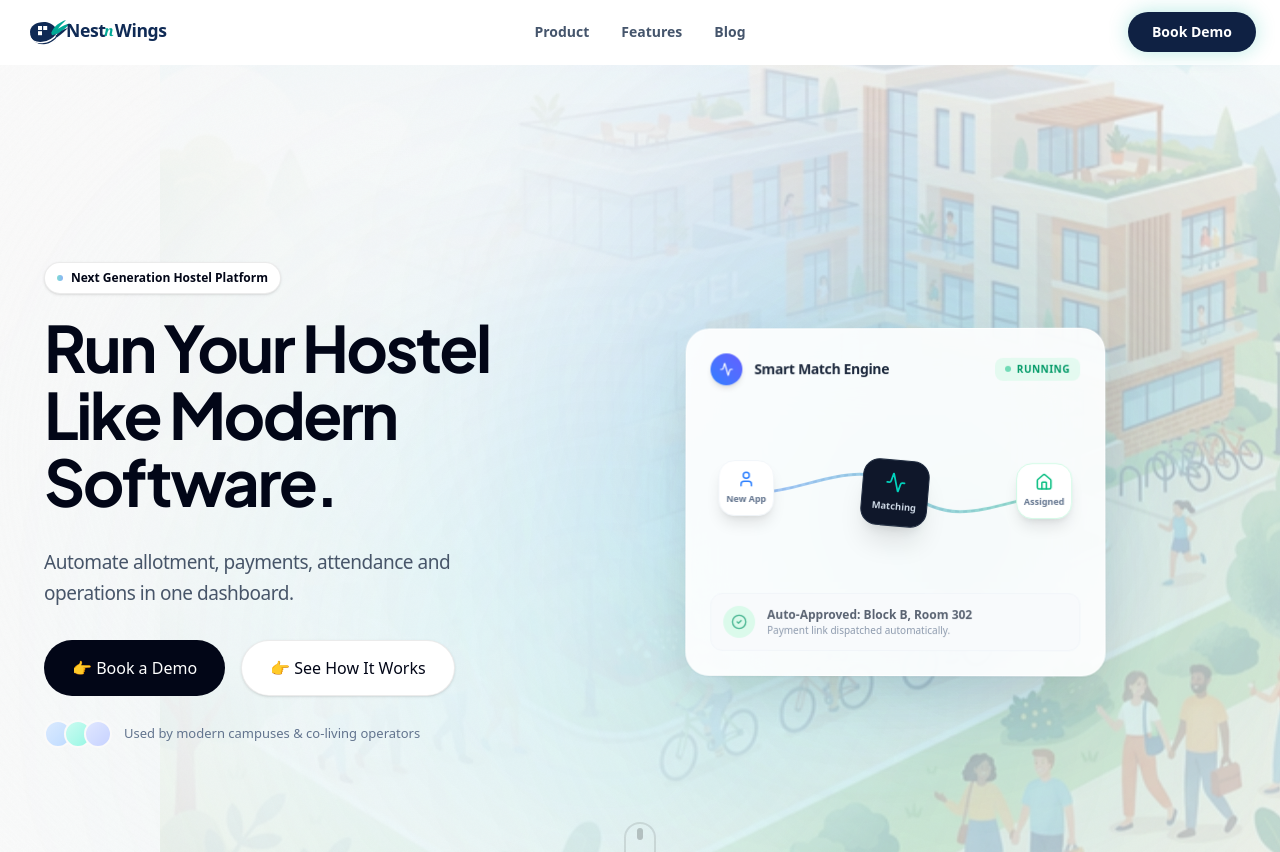
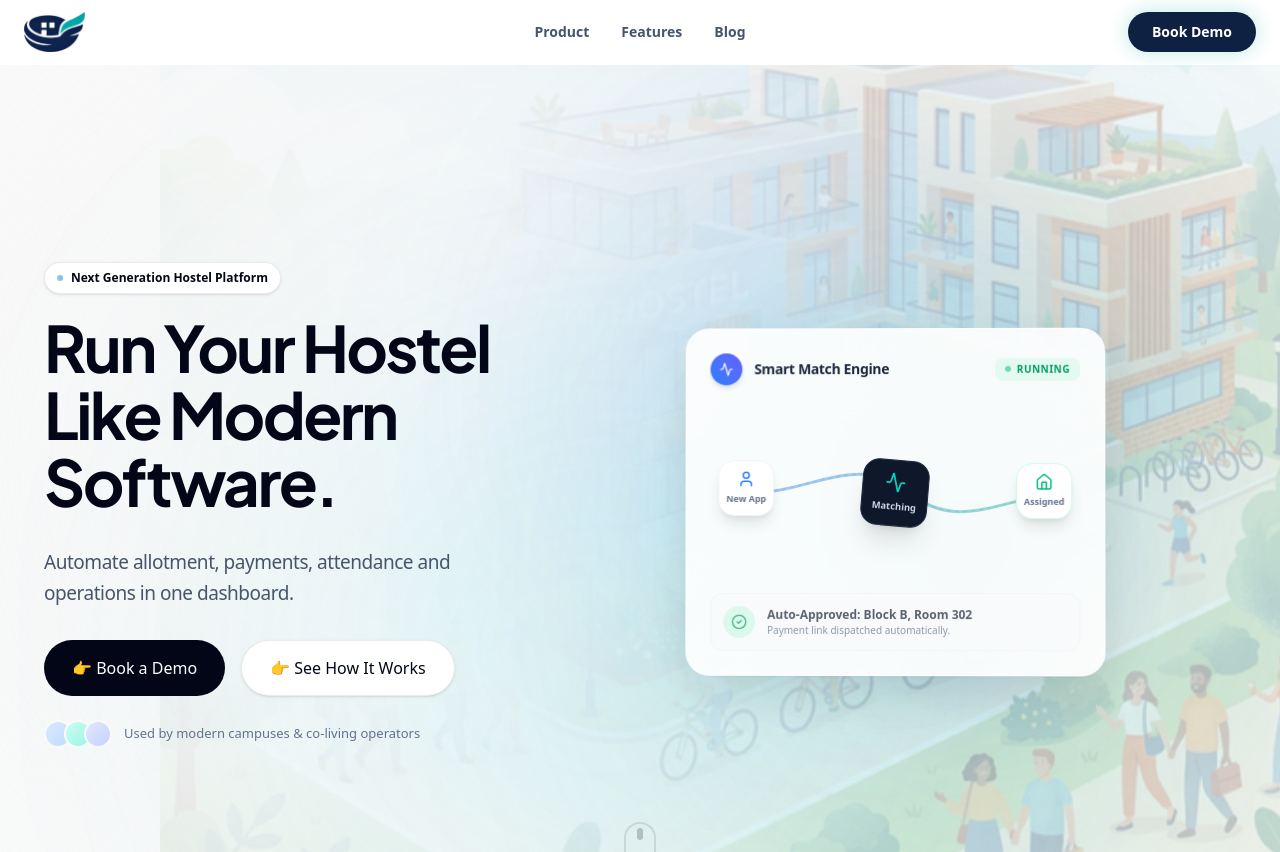
Before and after one commit to rachierich24/nestnwings, a Next.js app: page / in a window 1280 px wide. Shown: the top 852 px of the page. Built offline with nearby package versions, Linux system fonts and the light colour scheme.

Commit message:
refactor: Logo component now uses /logo_transparent.png image instead of inline SVG

```diff
--- a/src/components/ui/Logo.tsx
+++ b/src/components/ui/Logo.tsx
@@ -1,106 +1,18 @@
-import React from "react"
+import Image from "next/image"
 
-export interface LogoProps extends React.SVGProps<SVGSVGElement> {}
+export interface LogoProps {
+  className?: string
+}
 
-export function Logo({ className = "", ...props }: LogoProps) {
+export function Logo({ className = "h-10 md:h-12 w-auto" }: LogoProps) {
   return (
-    <svg
-      viewBox="0 0 400 100"
-      fill="none"
-      xmlns="http://www.w3.org/2000/svg"
+    <Image
+      src="/logo_transparent.png"
+      alt="Nest n Wings"
+      width={200}
+      height={50}
       className={className}
-      {...props}
-    >
-      {/* --- LOGO MARK (ICON) --- */}
-      <g transform="translate(10, 20)">
-        {/* Main nested bowl (dark blue) */}
-        {/* Use a large path that curves at the bottom */}
-        <path
-          d="M 5 30
-             C 5 70, 65 70, 75 40
-             C 80 25, 60 5, 40 5
-             C 20 5, 5 15, 5 30 Z"
-          fill="#0f2a55"
-        />
-
-        {/* Building (white squares cut out from the nest) */}
-        <g fill="#ffffff">
-          {/* Top Left Square */}
-          <rect x="25" y="15" width="10" height="10" />
-          {/* Top Right Square */}
-          <rect x="38" y="15" width="10" height="10" />
-          {/* Bottom Left Square */}
-          <rect x="25" y="28" width="10" height="10" />
-        </g>
-
-        {/* Nest white swoosh line 1 - bottom layer border */}
-        <path
-          d="M 2 40 C 15 65, 55 60, 73 35"
-          stroke="#ffffff"
-          strokeWidth="3.5"
-          strokeLinecap="round"
-          fill="none"
-        />
-
-        {/* Nest white swoosh line 2 - deeper nest loop */}
-        <path
-          d="M 8 50 C 25 72, 60 65, 77 40"
-          stroke="#ffffff"
-          strokeWidth="3.5"
-          strokeLinecap="round"
-          fill="none"
-        />
-
-        {/* Teal Wings extending from the nest */}
-        {/* Top (larger) wing */}
-        <path
-          d="M 58 32 C 65 15, 80 5, 95 0 C 85 10, 80 15, 75 22 C 90 12, 105 8, 105 8 C 95 20, 80 35, 60 38 Z"
-          fill="#00a896"
-        />
-        {/* Bottom (smaller) wing */}
-        <path
-          d="M 68 40 C 78 30, 90 22, 100 20 C 92 28, 85 35, 73 43 Z"
-          fill="#0f2a55"
-          /* wait, in the image the bottom wing is actually dark blue! */
-        />
-      </g>
-
-      {/* --- TEXT --- */}
-      <g transform="translate(105, 62)">
-        <text
-          x="0"
-          y="0"
-          fontFamily="system-ui, -apple-system, sans-serif"
-          fontWeight="700"
-          fontSize="44"
-          fill="#0f2a55"
-          letterSpacing="-1"
-        >
-          Nest
-        </text>
-        <text
-          x="95"
-          y="-2"
-          fontFamily="Georgia, serif"
-          fontStyle="italic"
-          fontWeight="600"
-          fontSize="36"
-          fill="#00a896"
-        >
-          n
-        </text>
-        <text
-          x="122"
-          y="0"
-          fontFamily="system-ui, -apple-system, sans-serif"
-          fontWeight="700"
-          fontSize="44"
-          fill="#0f2a55"
-          letterSpacing="-1"
-        >
-          Wings
-        </text>
-      </g>
-    </svg>
+      priority
+    />
   )
 }
```
